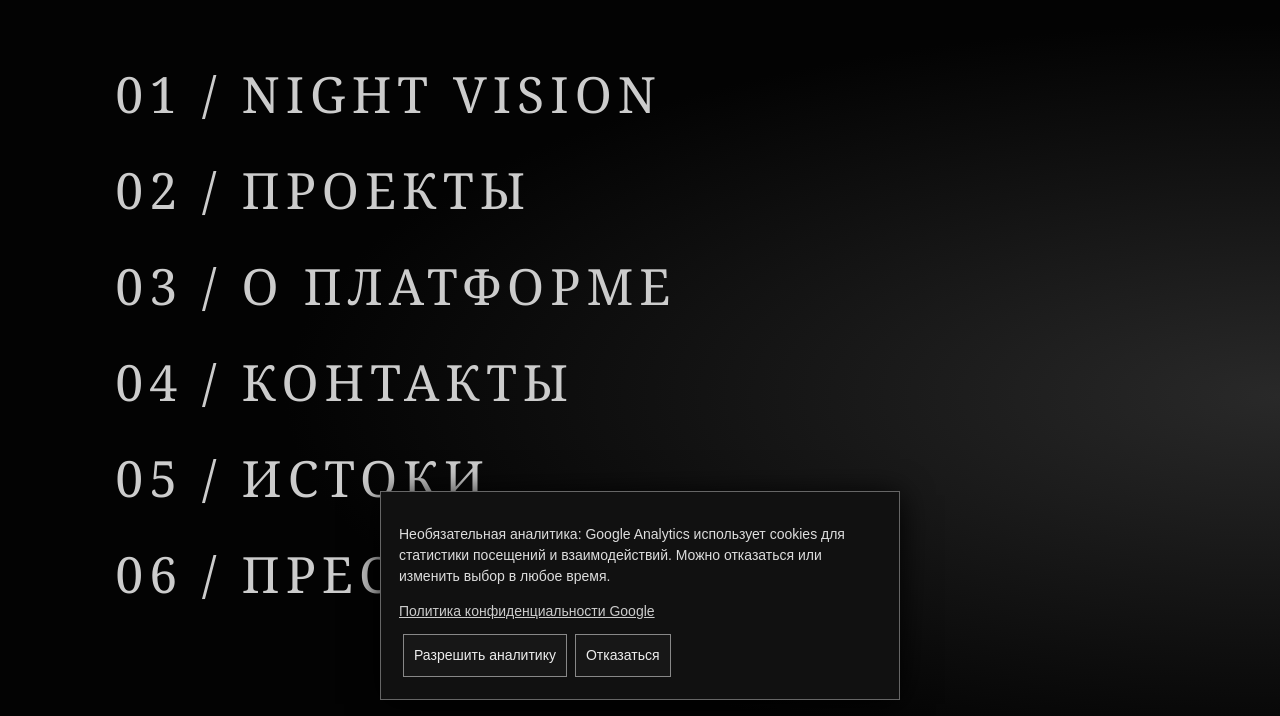
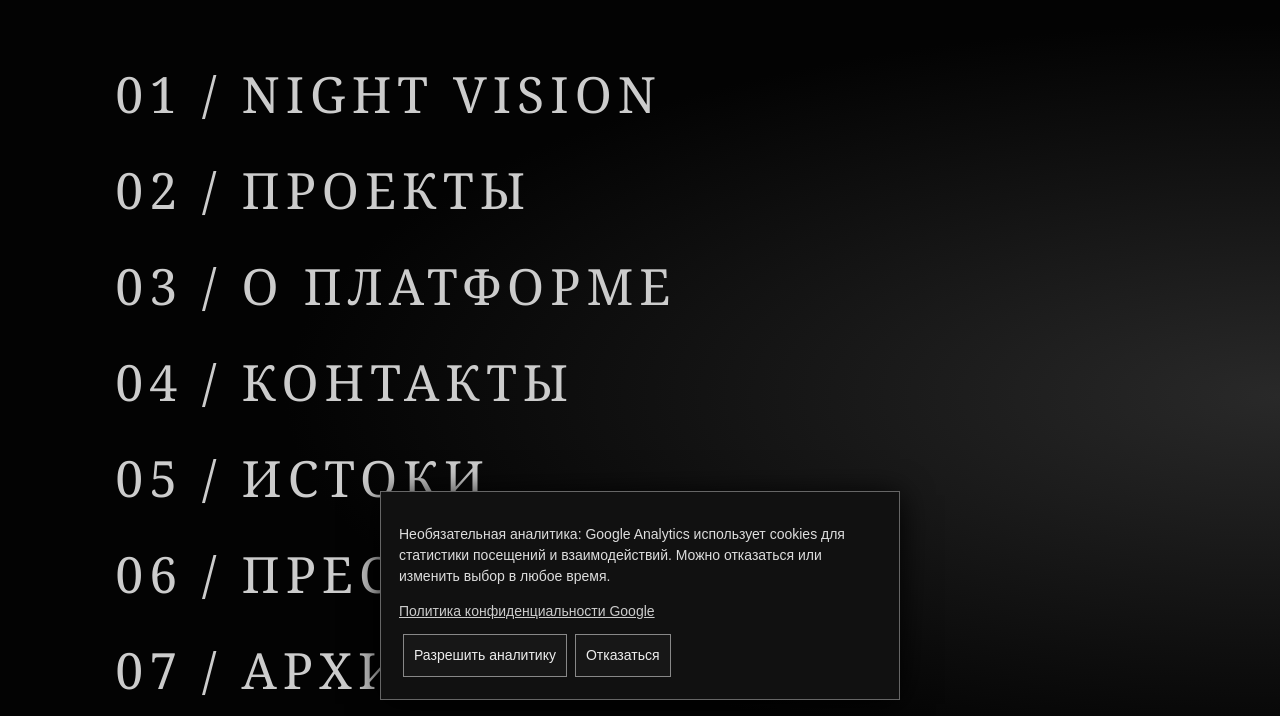
Before and after one commit to soldverstudio/soldver-website, a plain HTML site: page ru/index.html in a window 1280 px wide. Both pictures are taken after a click on the button "Меню". Shown: the part 84-800 px from the top of the page. Drawn offline with Linux system fonts and the light colour scheme.

Commit message:
Add files via upload

```diff
--- a/ru/index.html
+++ b/ru/index.html
@@ -105,6 +105,7 @@ SOLDVER PRODUCTION
 <a data-en="04 / CONTACT" data-ru="04 / КОНТАКТЫ" href="#contact">04 / КОНТАКТЫ</a>
 <a href="/ru/origins/">05 / ИСТОКИ</a>
 <a href="/ru/press/">06 / ПРЕСС-КИТ</a>
+<a href="/ru/archive/">07 / АРХИВ</a>
 </nav>
 
 <main>
```
